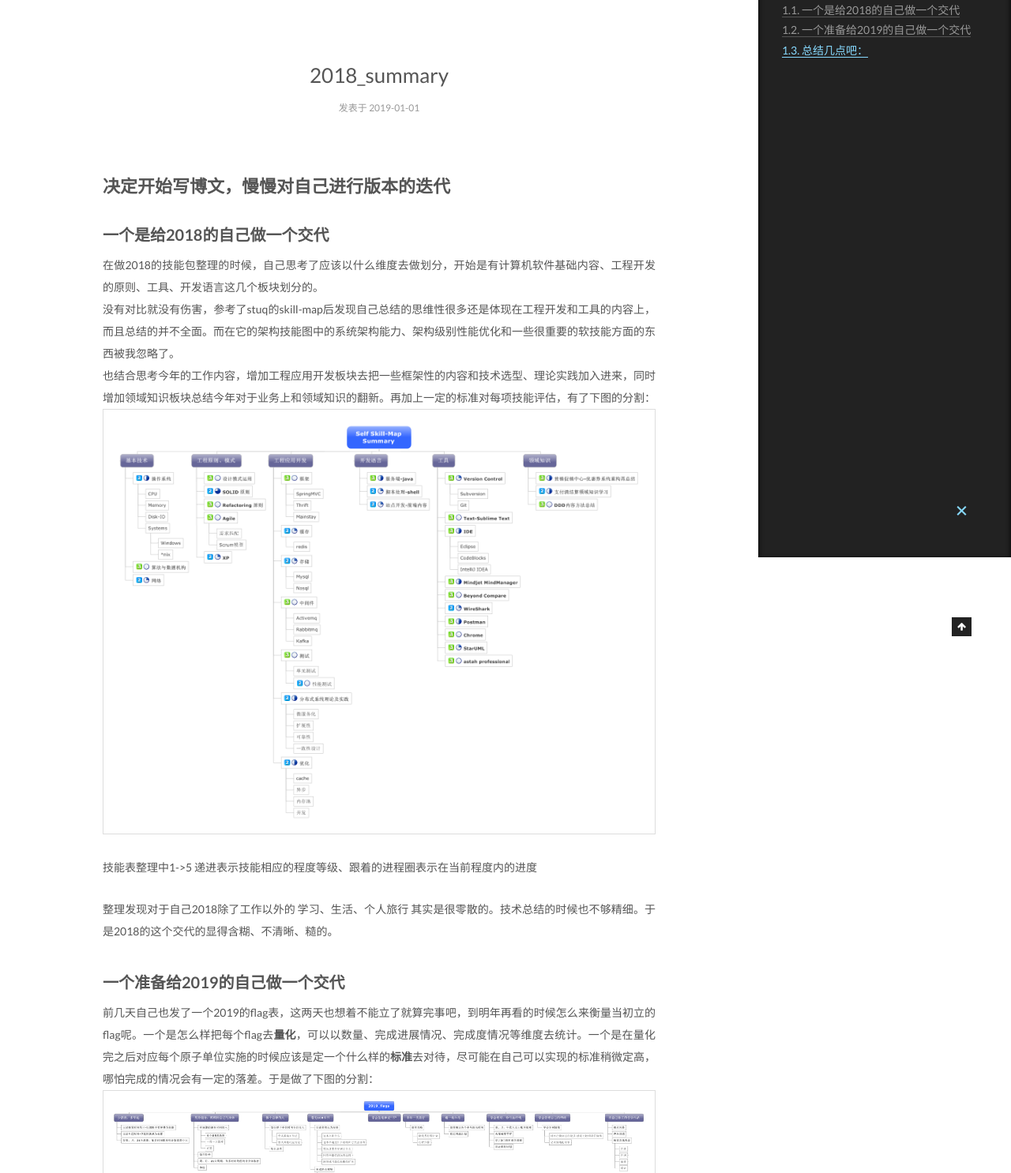
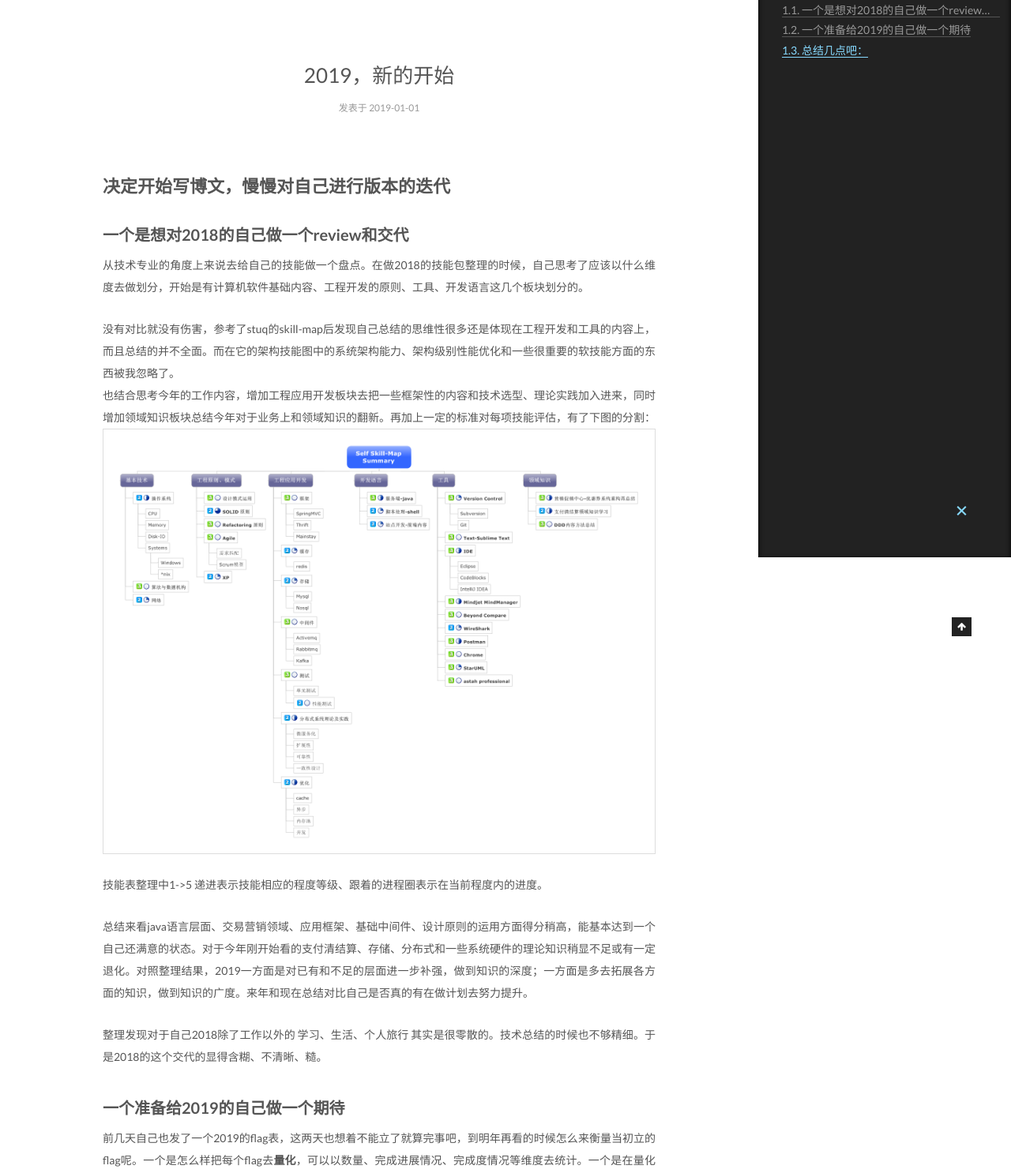
Before and after one commit to shakyEvil/shakyEvil.github.io, a plain HTML site: page 2019/01/01/2018-summary/index.html in a window 1280 px wide. Shown: the part 94-1580 px from the top of the page at 79% size. Drawn offline with Linux system fonts and the light colour scheme.

Commit message:
Site updated: 2019-01-08 00:45:51

```diff
--- a/2019/01/01/2018-summary/index.html
+++ b/2019/01/01/2018-summary/index.html
@@ -84,20 +84,20 @@
 
 
 
-<meta name="description" content="决定开始写博文，慢慢对自己进行版本的迭代一个是给2018的自己做一个交代在做2018的技能包整理的时候，自己思考了应该以什么维度去做划分，开始是有计算机软件基础内容、工程开发的原则、工具、开发语言这几个板块划分的。没有对比就没有伤害，参考了stuq的skill-map后发现自己总结的思维性很多还是体现在工程开发和工具的内容上，而且总结的并不全面。而在它的架构技能图中的系统架构能力、架构级别性能优化">
+<meta name="description" content="决定开始写博文，慢慢对自己进行版本的迭代一个是想对2018的自己做一个review和交代从技术专业的角度上来说去给自己的技能做一个盘点。在做2018的技能包整理的时候，自己思考了应该以什么维度去做划分，开始是有计算机软件基础内容、工程开发的原则、工具、开发语言这几个板块划分的。   没有对比就没有伤害，参考了stuq的skill-map后发现自己总结的思维性很多还是体现在工程开发和工具的内容上，而">
 <meta name="keywords" content="总结">
 <meta property="og:type" content="article">
-<meta property="og:title" content="2018_summary">
+<meta property="og:title" content="2019，新的开始">
 <meta property="og:url" content="http://shakyevil.ink/2019/01/01/2018-summary/index.html">
 <meta property="og:site_name" content="shakyEvil&#39;s blog">
-<meta property="og:description" content="决定开始写博文，慢慢对自己进行版本的迭代一个是给2018的自己做一个交代在做2018的技能包整理的时候，自己思考了应该以什么维度去做划分，开始是有计算机软件基础内容、工程开发的原则、工具、开发语言这几个板块划分的。没有对比就没有伤害，参考了stuq的skill-map后发现自己总结的思维性很多还是体现在工程开发和工具的内容上，而且总结的并不全面。而在它的架构技能图中的系统架构能力、架构级别性能优化">
+<meta property="og:description" content="决定开始写博文，慢慢对自己进行版本的迭代一个是想对2018的自己做一个review和交代从技术专业的角度上来说去给自己的技能做一个盘点。在做2018的技能包整理的时候，自己思考了应该以什么维度去做划分，开始是有计算机软件基础内容、工程开发的原则、工具、开发语言这几个板块划分的。   没有对比就没有伤害，参考了stuq的skill-map后发现自己总结的思维性很多还是体现在工程开发和工具的内容上，而">
 <meta property="og:locale" content="zh-Hans">
 <meta property="og:image" content="http://shakyevil.ink/2019/01/01/2018-summary/Self_Skills-map_summary_2018.png">
 <meta property="og:image" content="http://shakyevil.ink/2019/01/01/2018-summary/2019_flags.png">
-<meta property="og:updated_time" content="2019-01-01T16:59:05.900Z">
+<meta property="og:updated_time" content="2019-01-07T16:36:50.305Z">
 <meta name="twitter:card" content="summary">
-<meta name="twitter:title" content="2018_summary">
-<meta name="twitter:description" content="决定开始写博文，慢慢对自己进行版本的迭代一个是给2018的自己做一个交代在做2018的技能包整理的时候，自己思考了应该以什么维度去做划分，开始是有计算机软件基础内容、工程开发的原则、工具、开发语言这几个板块划分的。没有对比就没有伤害，参考了stuq的skill-map后发现自己总结的思维性很多还是体现在工程开发和工具的内容上，而且总结的并不全面。而在它的架构技能图中的系统架构能力、架构级别性能优化">
+<meta name="twitter:title" content="2019，新的开始">
+<meta name="twitter:description" content="决定开始写博文，慢慢对自己进行版本的迭代一个是想对2018的自己做一个review和交代从技术专业的角度上来说去给自己的技能做一个盘点。在做2018的技能包整理的时候，自己思考了应该以什么维度去做划分，开始是有计算机软件基础内容、工程开发的原则、工具、开发语言这几个板块划分的。   没有对比就没有伤害，参考了stuq的skill-map后发现自己总结的思维性很多还是体现在工程开发和工具的内容上，而">
 <meta name="twitter:image" content="http://shakyevil.ink/2019/01/01/2018-summary/Self_Skills-map_summary_2018.png">
 
 
@@ -121,7 +121,7 @@
 
   <link rel="canonical" href="http://shakyevil.ink/2019/01/01/2018-summary/">
 
-  <title> 2018_summary | shakyEvil's blog </title>
+  <title> 2019，新的开始 | shakyEvil's blog </title>
 </head>
 
 <body itemscope="" itemtype="http://schema.org/WebPage" lang="zh-Hans">
@@ -284,7 +284,7 @@
 
 
 
-                2018_summary
+                2019，新的开始
 
 
           </h1>
@@ -324,14 +324,18 @@
 
 
 
-        <h2 id="决定开始写博文，慢慢对自己进行版本的迭代"><a href="#决定开始写博文，慢慢对自己进行版本的迭代" class="headerlink" title="决定开始写博文，慢慢对自己进行版本的迭代"></a>决定开始写博文，慢慢对自己进行版本的迭代</h2><h3 id="一个是给2018的自己做一个交代"><a href="#一个是给2018的自己做一个交代" class="headerlink" title="一个是给2018的自己做一个交代"></a>一个是给2018的自己做一个交代</h3><p>在做2018的技能包整理的时候，自己思考了应该以什么维度去做划分，开始是有计算机软件基础内容、工程开发的原则、工具、开发语言这几个板块划分的。<br>没有对比就没有伤害，参考了stuq的skill-map后发现自己总结的思维性很多还是体现在工程开发和工具的内容上，而且总结的并不全面。而在它的架构技能图中的系统架构能力、架构级别性能优化和一些很重要的软技能方面的东西被我忽略了。<br>也结合思考今年的工作内容，增加工程应用开发板块去把一些框架性的内容和技术选型、理论实践加入进来，同时增加领域知识板块总结今年对于业务上和领域知识的翻新。再加上一定的标准对每项技能评估，有了下图的分割：<br><img src="/2019/01/01/2018-summary/Self_Skills-map_summary_2018.png"><br>技能表整理中1-&gt;5 递进表示技能相应的程度等级、跟着的进程圈表示在当前程度内的进度</p>
-<p>整理发现对于自己2018除了工作以外的 学习、生活、个人旅行 其实是很零散的。技术总结的时候也不够精细。于是2018的这个交代的显得含糊、不清晰、糙的。</p>
-<h3 id="一个准备给2019的自己做一个交代"><a href="#一个准备给2019的自己做一个交代" class="headerlink" title="一个准备给2019的自己做一个交代"></a>一个准备给2019的自己做一个交代</h3><p>前几天自己也发了一个2019的flag表，这两天也想着不能立了就算完事吧，到明年再看的时候怎么来衡量当初立的flag呢。一个是怎么样把每个flag去<strong>量化</strong>，可以以数量、完成进展情况、完成度情况等维度去统计。一个是在量化完之后对应每个原子单位实施的时候应该是定一个什么样的<strong>标准</strong>去对待，尽可能在自己可以实现的标准稍微定高，哪怕完成的情况会有一定的落差。于是做了下图的分割：<br><img src="/2019/01/01/2018-summary/2019_flags.png"></p>
+        <h2 id="决定开始写博文，慢慢对自己进行版本的迭代"><a href="#决定开始写博文，慢慢对自己进行版本的迭代" class="headerlink" title="决定开始写博文，慢慢对自己进行版本的迭代"></a>决定开始写博文，慢慢对自己进行版本的迭代</h2><h3 id="一个是想对2018的自己做一个review和交代"><a href="#一个是想对2018的自己做一个review和交代" class="headerlink" title="一个是想对2018的自己做一个review和交代"></a>一个是想对2018的自己做一个review和交代</h3><p>从技术专业的角度上来说去给自己的技能做一个盘点。在做2018的技能包整理的时候，自己思考了应该以什么维度去做划分，开始是有计算机软件基础内容、工程开发的原则、工具、开发语言这几个板块划分的。  </p>
+<p>没有对比就没有伤害，参考了stuq的skill-map后发现自己总结的思维性很多还是体现在工程开发和工具的内容上，而且总结的并不全面。而在它的架构技能图中的系统架构能力、架构级别性能优化和一些很重要的软技能方面的东西被我忽略了。<br>也结合思考今年的工作内容，增加工程应用开发板块去把一些框架性的内容和技术选型、理论实践加入进来，同时增加领域知识板块总结今年对于业务上和领域知识的翻新。再加上一定的标准对每项技能评估，有了下图的分割：<br><img src="/2019/01/01/2018-summary/Self_Skills-map_summary_2018.png"></p>
+<p>技能表整理中1-&gt;5 递进表示技能相应的程度等级、跟着的进程圈表示在当前程度内的进度。</p>
+<p>总结来看java语言层面、交易营销领域、应用框架、基础中间件、设计原则的运用方面得分稍高，能基本达到一个自己还满意的状态。对于今年刚开始看的支付清结算、存储、分布式和一些系统硬件的理论知识稍显不足或有一定退化。对照整理结果，2019一方面是对已有和不足的层面进一步补强，做到知识的深度；一方面是多去拓展各方面的知识，做到知识的广度。来年和现在总结对比自己是否真的有在做计划去努力提升。</p>
+<p>整理发现对于自己2018除了工作以外的 学习、生活、个人旅行 其实是很零散的。技术总结的时候也不够精细。于是2018的这个交代的显得含糊、不清晰、糙。</p>
+<h3 id="一个准备给2019的自己做一个期待"><a href="#一个准备给2019的自己做一个期待" class="headerlink" title="一个准备给2019的自己做一个期待"></a>一个准备给2019的自己做一个期待</h3><p>前几天自己也发了一个2019的flag表，这两天也想着不能立了就算完事吧，到明年再看的时候怎么来衡量当初立的flag呢。一个是怎么样把每个flag去<strong>量化</strong>，可以以数量、完成进展情况、完成度情况等维度去统计。一个是在量化完之后对应每个原子单位实施的时候应该是定一个什么样的<strong>标准</strong>去对待，尽可能在自己可以实现的标准稍微定高，哪怕完成的情况会有一定的落差。于是做了下图的分割：<br><img src="/2019/01/01/2018-summary/2019_flags.png"></p>
 <h3 id="总结几点吧："><a href="#总结几点吧：" class="headerlink" title="总结几点吧："></a>总结几点吧：</h3><ul>
 <li>希望来年个人的技术视野格局、context可以再争取再大一些</li>
 <li>总结的技术点能够再深挖精细</li>
 <li>同时对自己的各个其他方面的维度也做及时的总结</li>
 <li>来年总结内容能够做的更精细和翻新</li>
+<li>想说要求自己起码能做到两周一更，看精力吧</li>
 <li>刚开始做的比较糙，慢慢迭代吧</li>
 </ul>
 
@@ -473,7 +477,7 @@
 
 
 
-              <div class="post-toc-content"><ol class="nav"><li class="nav-item nav-level-2"><a class="nav-link" href="#决定开始写博文，慢慢对自己进行版本的迭代"><span class="nav-number">1.</span> <span class="nav-text">决定开始写博文，慢慢对自己进行版本的迭代</span></a><ol class="nav-child"><li class="nav-item nav-level-3"><a class="nav-link" href="#一个是给2018的自己做一个交代"><span class="nav-number">1.1.</span> <span class="nav-text">一个是给2018的自己做一个交代</span></a></li><li class="nav-item nav-level-3"><a class="nav-link" href="#一个准备给2019的自己做一个交代"><span class="nav-number">1.2.</span> <span class="nav-text">一个准备给2019的自己做一个交代</span></a></li><li class="nav-item nav-level-3"><a class="nav-link" href="#总结几点吧："><span class="nav-number">1.3.</span> <span class="nav-text">总结几点吧：</span></a></li></ol></li></ol></div>
+              <div class="post-toc-content"><ol class="nav"><li class="nav-item nav-level-2"><a class="nav-link" href="#决定开始写博文，慢慢对自己进行版本的迭代"><span class="nav-number">1.</span> <span class="nav-text">决定开始写博文，慢慢对自己进行版本的迭代</span></a><ol class="nav-child"><li class="nav-item nav-level-3"><a class="nav-link" href="#一个是想对2018的自己做一个review和交代"><span class="nav-number">1.1.</span> <span class="nav-text">一个是想对2018的自己做一个review和交代</span></a></li><li class="nav-item nav-level-3"><a class="nav-link" href="#一个准备给2019的自己做一个期待"><span class="nav-number">1.2.</span> <span class="nav-text">一个准备给2019的自己做一个期待</span></a></li><li class="nav-item nav-level-3"><a class="nav-link" href="#总结几点吧："><span class="nav-number">1.3.</span> <span class="nav-text">总结几点吧：</span></a></li></ol></li></ol></div>
 
           </div>
         </section>
```
Also changed, not shown: archives/2019/01/index.html (+1 -1 lines), archives/2019/index.html (+1 -1 lines), archives/index.html (+1 -1 lines), index.html (+8 -4 lines), search.xml (+23 -8 lines), tags/总结/index.html (+1 -1 lines).
